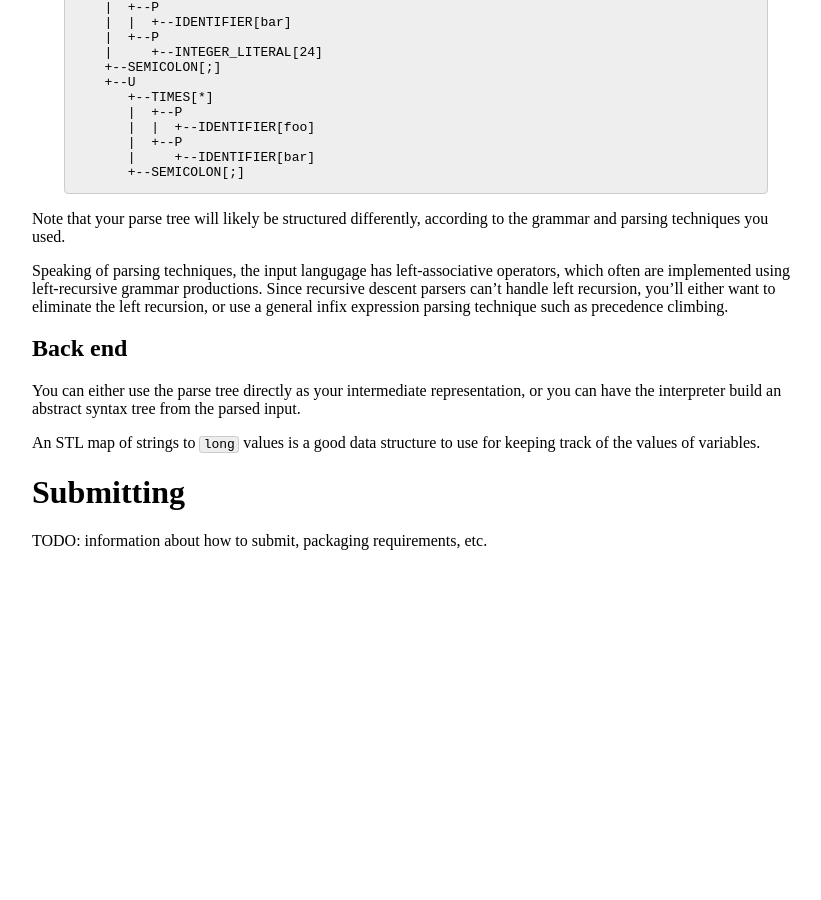
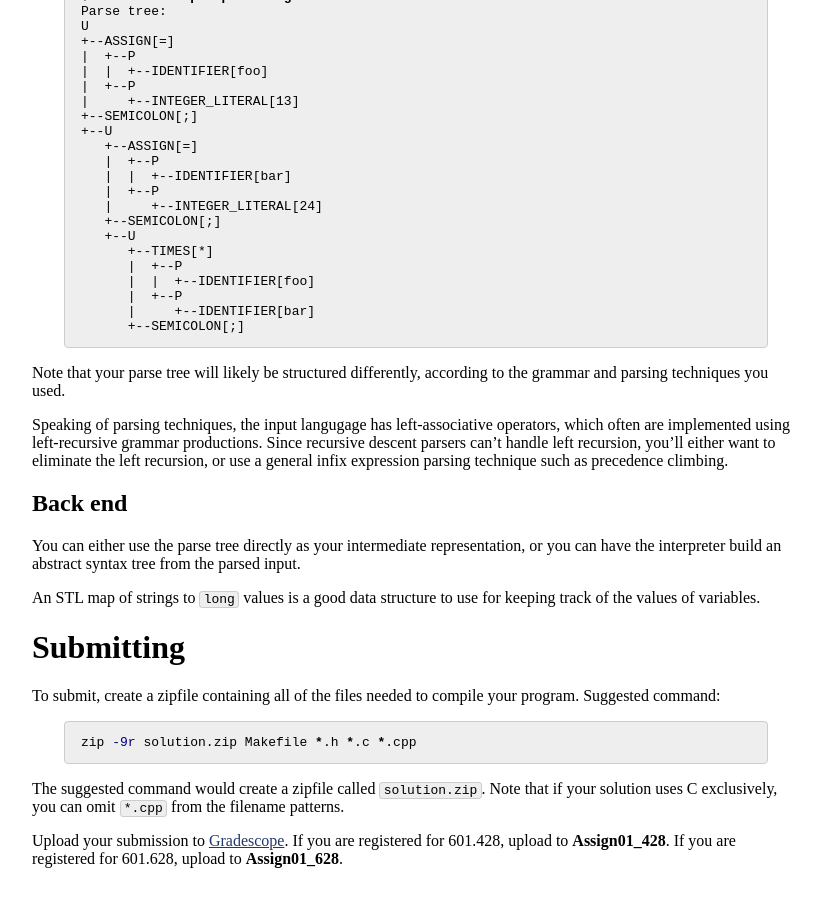
Before and after one commit to jhucompilers/fall2020, a Jekyll site: the page built from assign/assign01.md, in a window 1280 px wide and 900 px high, scrolled down 6691 px. Shown: the whole window, without its empty margins (224-1045 px from the left). Built offline with Jekyll 4.4.1, drawn with Linux system fonts in a browser that asks for light colours; before the commit the page ends 7273 px from its top, so only the background shows below that; some of the changed text lies outside the part shown.

Commit message:
added grading breakdown, submission instructions

````diff
--- a/assign/assign01.md
+++ b/assign/assign01.md
@@ -11,6 +11,14 @@ In this assignment you will implement a mini calculator program which can evalua
 expressions using 64 bit signed integer values.  The main purpose of the assignment is
 provide an opportunity implement a lexer, parser, and runtime support for a simple but
 nontrivial language.
+
+## Grading criteria
+
+The grading criteria are as follows:
+
+* Packaging: 5%
+* Design and coding style: 10%
+* Functional requirements: 85%
 
 # Getting started
 
@@ -358,4 +366,12 @@ An STL map of strings to `long` values is a good data structure to use for keepi
 
 # Submitting
 
-TODO: information about how to submit, packaging requirements, etc.
+To submit, create a zipfile containing all of the files needed to compile your program.  Suggested command:
+
+```bash
+zip -9r solution.zip Makefile *.h *.c *.cpp
+```
+
+The suggested command would create a zipfile called `solution.zip`.  Note that if your solution uses C exclusively, you can omit `*.cpp` from the filename patterns.
+
+Upload your submission to [Gradescope](https://www.gradescope.com).  If you are registered for 601.428, upload to **Assign01&#95;428**.  If you are registered for 601.628, upload to **Assign01&#95;628**.
````
